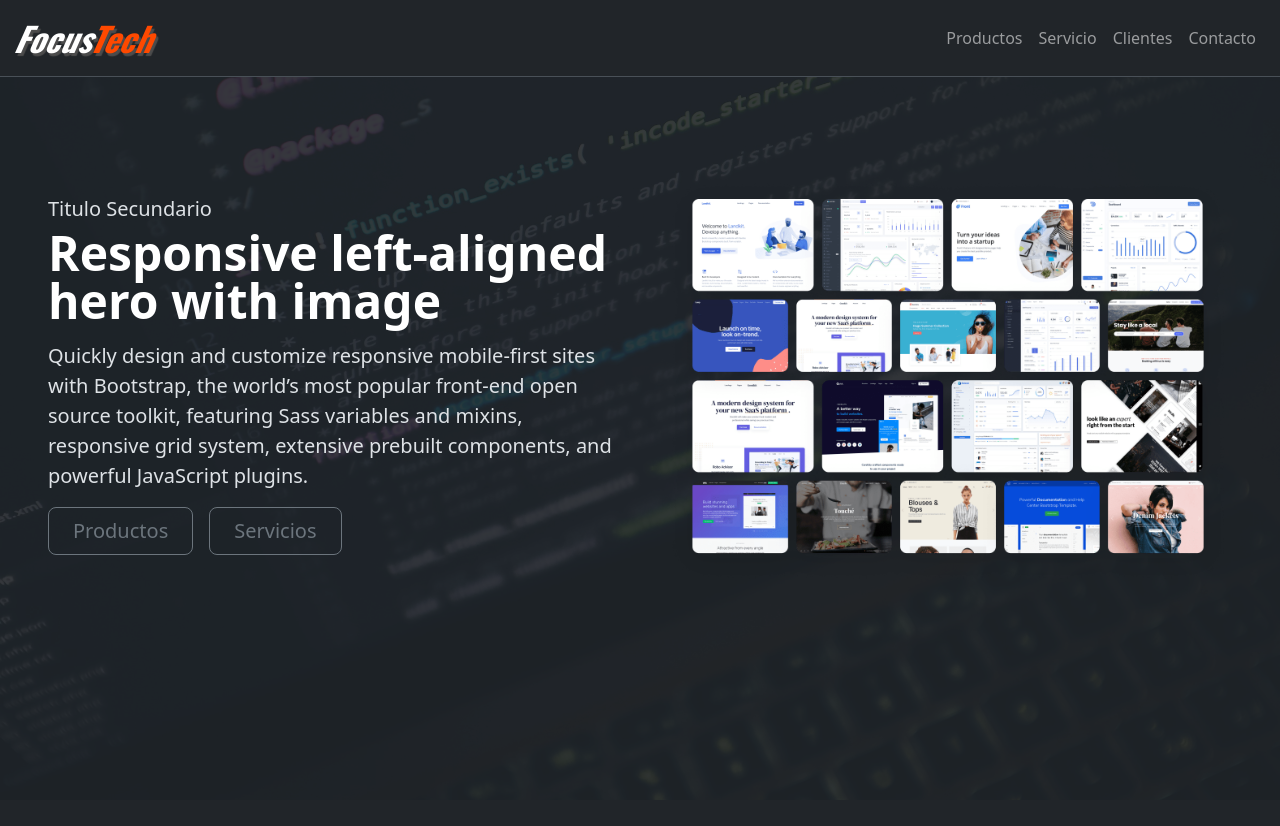
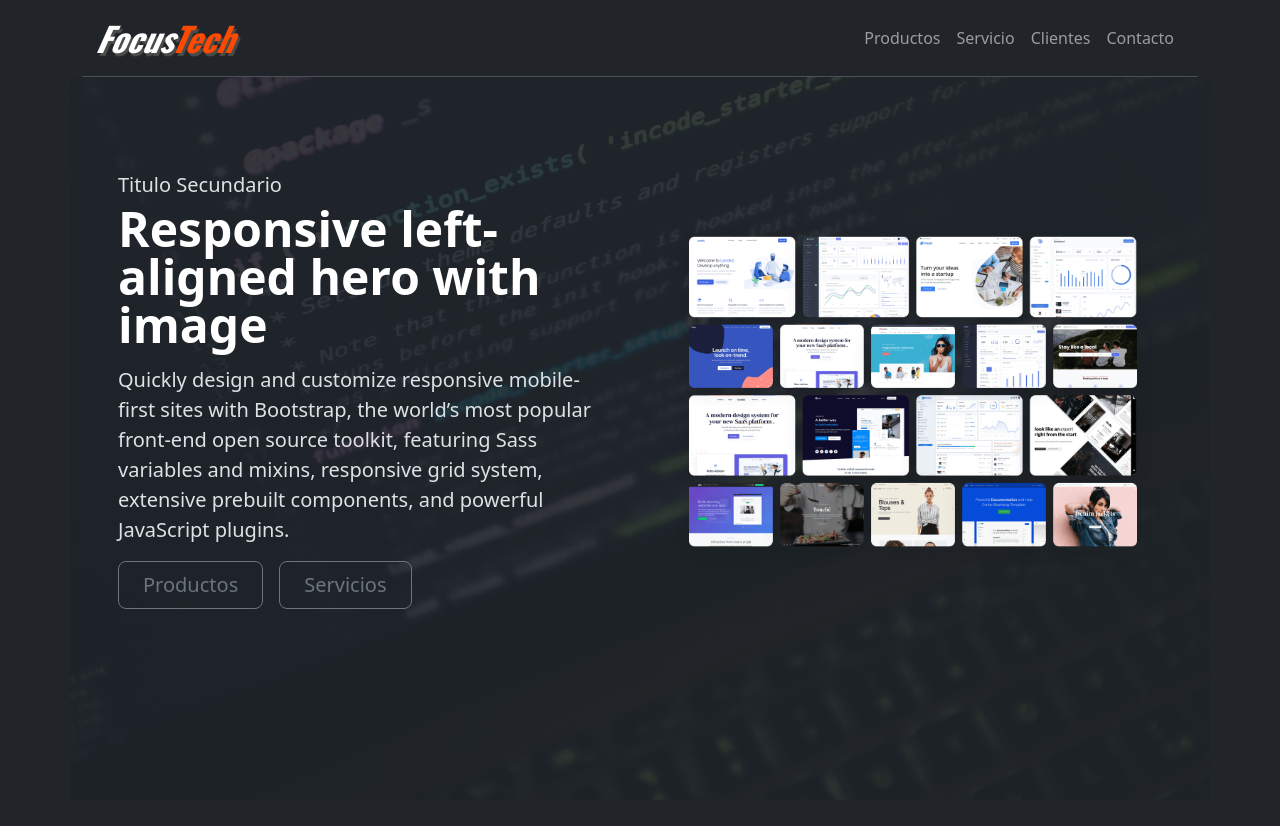
Before and after one commit to TheEdu/focus-tech-web, a plain HTML site: page index.html in a window 1280 px wide. Drawn offline with nearby package versions, Linux system fonts and the light colour scheme; a web font is replaced by a local one.

Commit message:
fix container

```diff
--- a/index.html
+++ b/index.html
@@ -16,7 +16,7 @@
 
 <body data-bs-theme="dark">
 
-    <header class="sticky-top">
+    <header class="sticky-top container">
         <nav class="navbar navbar-expand-lg navbar-dark bg-dark border-bottom ">
             <a class="navbar-brand ps-3" href="#">
                 <img src="./assets/brand/FocusTech-logo.png" alt="Logo">
@@ -53,7 +53,7 @@
     </header>
 
     <main>
-        <section id="home" class="px-5 py-5">
+        <section id="home" class=" container px-5 py-5">
             <div id="home-content" class="row flex-lg-row-reverse align-items-center g-5 py-5">
                 <div class="col-10 col-sm-8 col-lg-6">
                     <img src="./assets/img/img-0.png" class="d-block mx-lg-auto img-fluid" alt="Bootstrap Themes"
```
